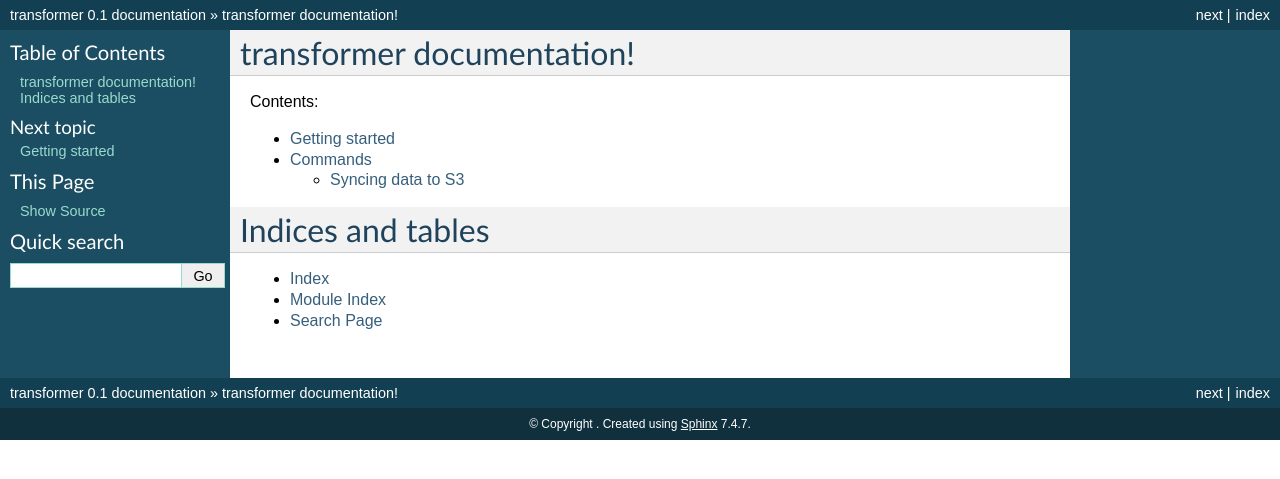
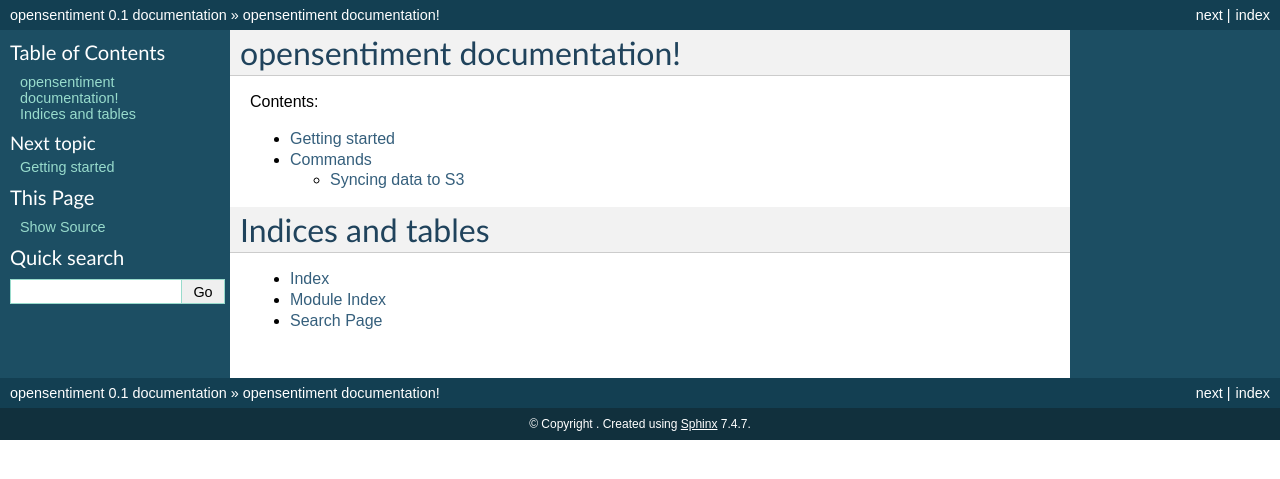
Before and after one commit to johannespischinger/senti_anal, a Sphinx documentation site: the page built from docs/index.rst, in a window 1280 px wide. Shown: the top 479 px of the page. Built offline with Sphinx 7.4.7, drawn with Linux system fonts in a browser that asks for light colours.

Commit message:
automatrically build shpinx documentation

```diff
--- a/docs/conf.py
+++ b/docs/conf.py
@@ -1,6 +1,6 @@
 # -*- coding: utf-8 -*-
 #
-# transformer documentation build configuration file, created by
+# opensentiment documentation build configuration file, created by
 # sphinx-quickstart.
 #
 # This file is execfile()d with the current directory set to its containing dir.
@@ -17,7 +17,7 @@
 # If extensions (or modules to document with autodoc) are in another directory,
 # add these directories to sys.path here. If the directory is relative to the
 # documentation root, use os.path.abspath to make it absolute, like shown here.
-# sys.path.insert(0, os.path.abspath('.'))
+sys.path.insert(0, os.path.abspath('..'))
 
 # -- General configuration -----------------------------------------------------
 
@@ -26,7 +26,7 @@
 
 # Add any Sphinx extension module names here, as strings. They can be extensions
 # coming with Sphinx (named 'sphinx.ext.*') or your custom ones.
-extensions = []
+extensions = ['sphinx.ext.autodoc']
 
 # Add any paths that contain templates here, relative to this directory.
 templates_path = ["_templates"]
@@ -41,7 +41,7 @@
 master_doc = "index"
 
 # General information about the project.
-project = "transformer"
+project = "opensentiment"
 
 # The version info for the project you're documenting, acts as replacement for
 # |version| and |release|, also used in various other places throughout the
@@ -183,8 +183,8 @@
 latex_documents = [
     (
         "index",
-        "transformer.tex",
-        "transformer Documentation",
+        "opensentiment.tex",
+        "opensentiment Documentation",
         "Group 22",
         "manual",
     ),
@@ -216,7 +216,7 @@
 # One entry per manual page. List of tuples
 # (source start file, name, description, authors, manual section).
 man_pages = [
-    ("index", "transformer", "transformer Documentation", ["Group 22"], 1)
+    ("index", "opensentiment", "opensentiment Documentation", ["Group 22"], 1)
 ]
 
 # If true, show URL addresses after external links.
@@ -231,10 +231,10 @@
 texinfo_documents = [
     (
         "index",
-        "transformer",
-        "transformer Documentation",
+        "opensentiment",
+        "opensentiment Documentation",
         "Group 22",
-        "transformer",
+        "opensentiment",
         "Final project for course MLOps course at DTU",
         "Miscellaneous",
     ),
--- a/docs/index.rst
+++ b/docs/index.rst
@@ -1,9 +1,9 @@
-.. transformer documentation master file, created by
+.. opensentiment documentation master file, created by
    sphinx-quickstart.
    You can adapt this file completely to your liking, but it should at least
    contain the root `toctree` directive.
 
-transformer documentation!
+opensentiment documentation!
 ==============================================
 
 Contents:
```
Also changed, not shown: 4 other files.
